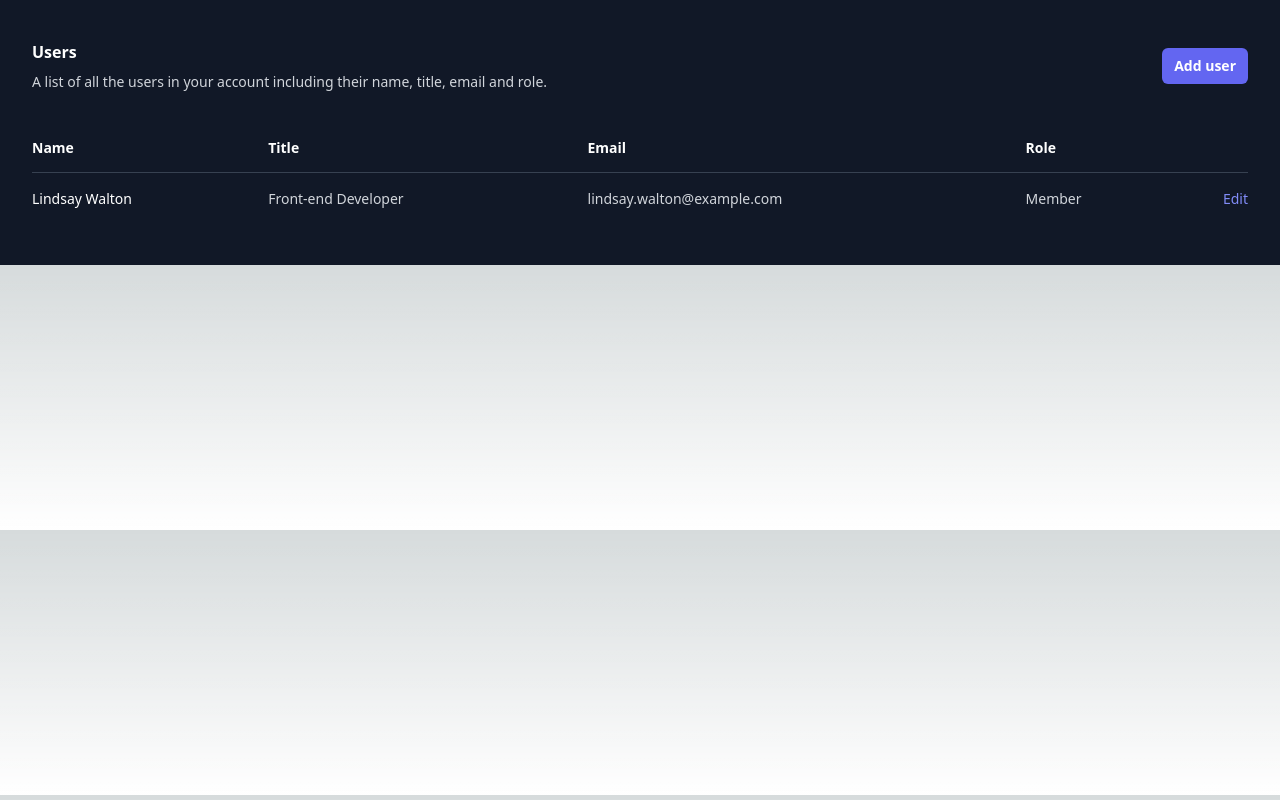
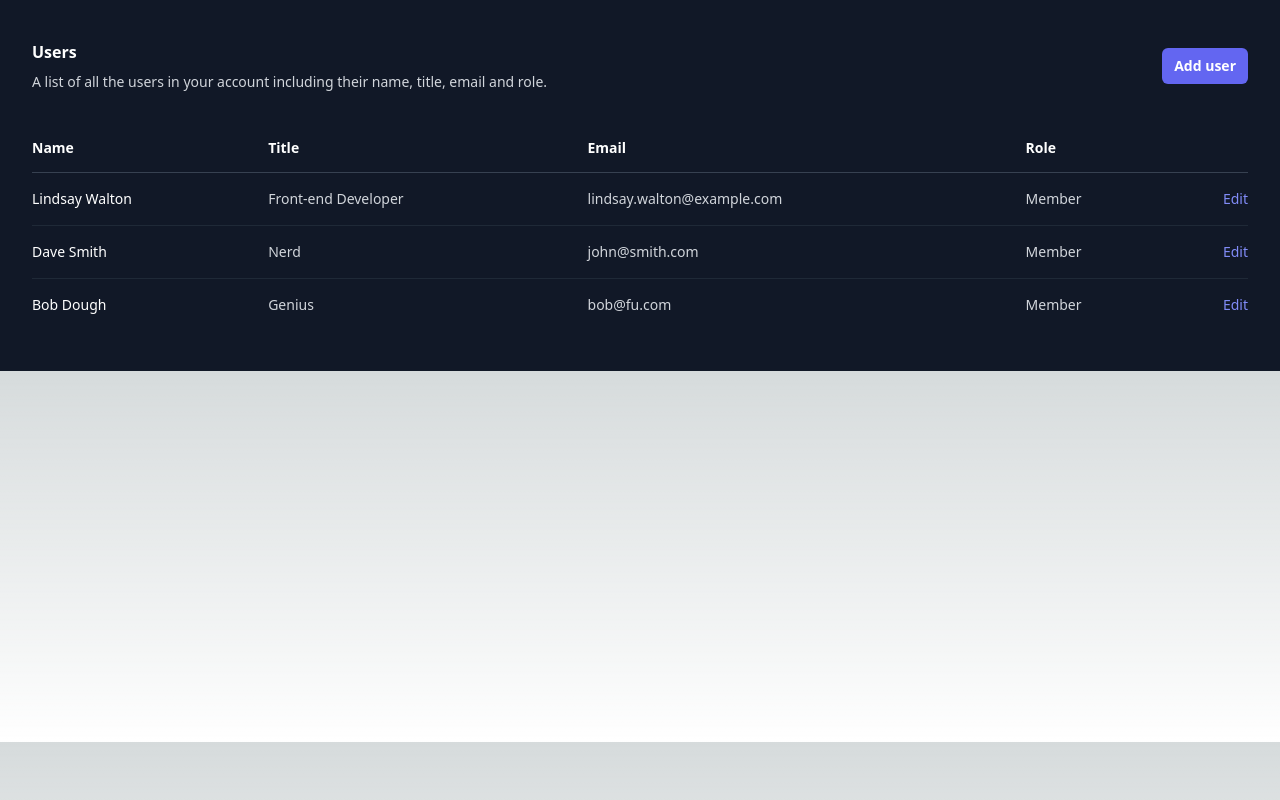
Before and after one commit to AdamFreemer/court-ninja-front-end, a Next.js app: page / in a window 1280 px wide. Built offline with nearby package versions, Linux system fonts and the light colour scheme.

Commit message:
Data change

```diff
--- a/src/pages/index.js
+++ b/src/pages/index.js
@@ -5,6 +5,8 @@ const inter = Inter({ subsets: ['latin'] })
 
 const people = [
   { name: 'Lindsay Walton', title: 'Front-end Developer', email: 'lindsay.walton@example.com', role: 'Member' },
+  { name: 'Dave Smith',     title: 'Nerd',                email: 'john@smith.com',             role: 'Member' },
+  { name: 'Bob Dough',      title: 'Genius',              email: 'bob@fu.com',                 role: 'Member' },
   // More people...
 ]
 
```
